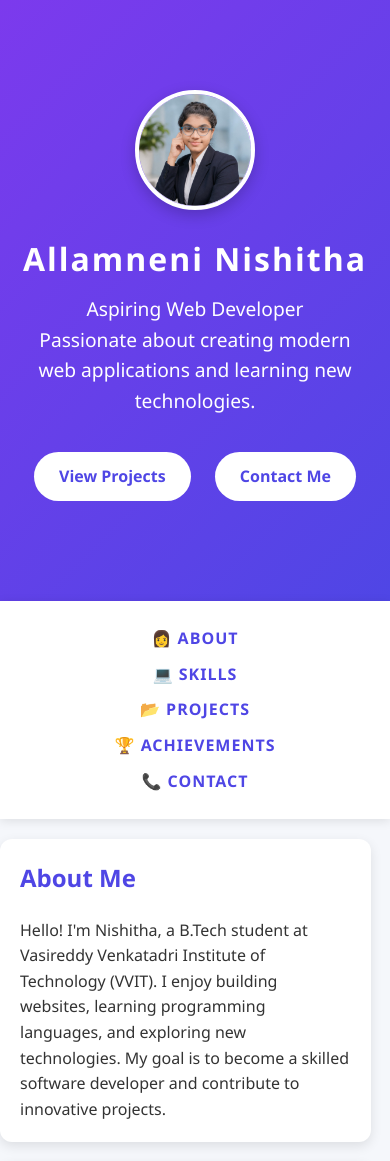
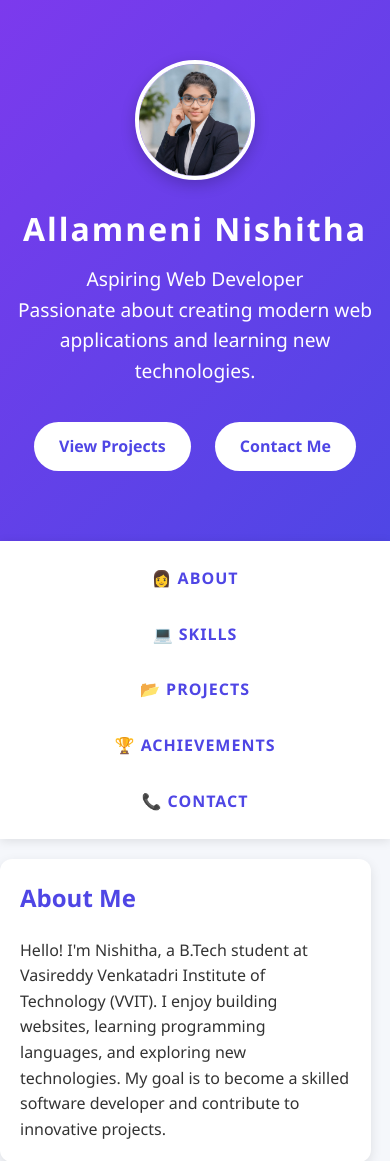
Before and after one commit to Nishitha135/ApexPlanet-Task1, a PHP site: page / in a window 390 px wide. Shown: the top 1161 px of the page. Run offline with PHP 8.4, Linux system fonts and the light colour scheme.

Commit message:
Added responsive design for mobile

```diff
--- a/portfolio.css
+++ b/portfolio.css
@@ -256,3 +256,19 @@ section{
     border-radius: 12px;
     box-shadow: 0 4px 12px rgba(0,0,0,0.1);
 }
+@media (max-width: 768px) {
+    header {
+        padding: 60px 15px;
+    }
+
+    nav {
+        display: flex;
+        flex-direction: column;
+        gap: 10px;
+        text-align: center;
+    }
+
+    .skills-grid {
+        grid-template-columns: repeat(2, 1fr);
+    }
+}
```
